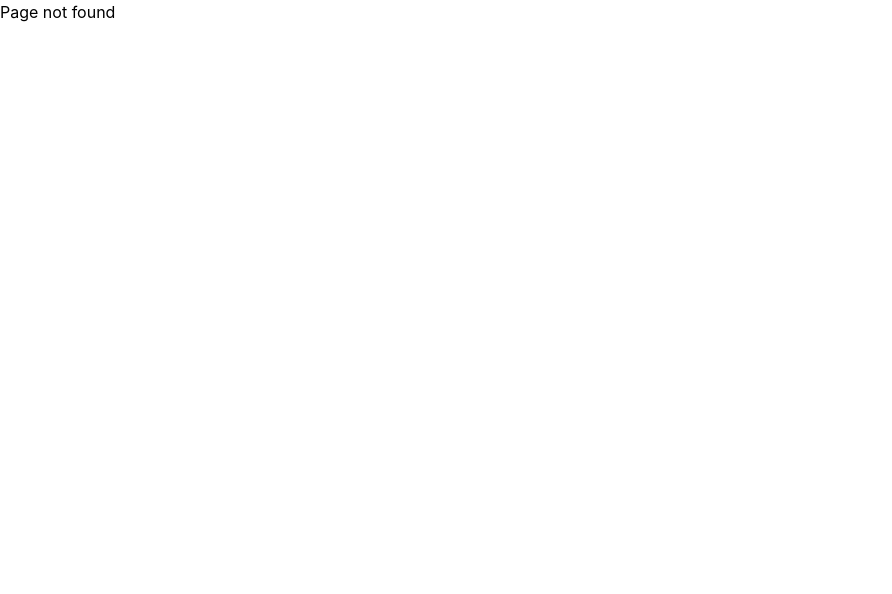
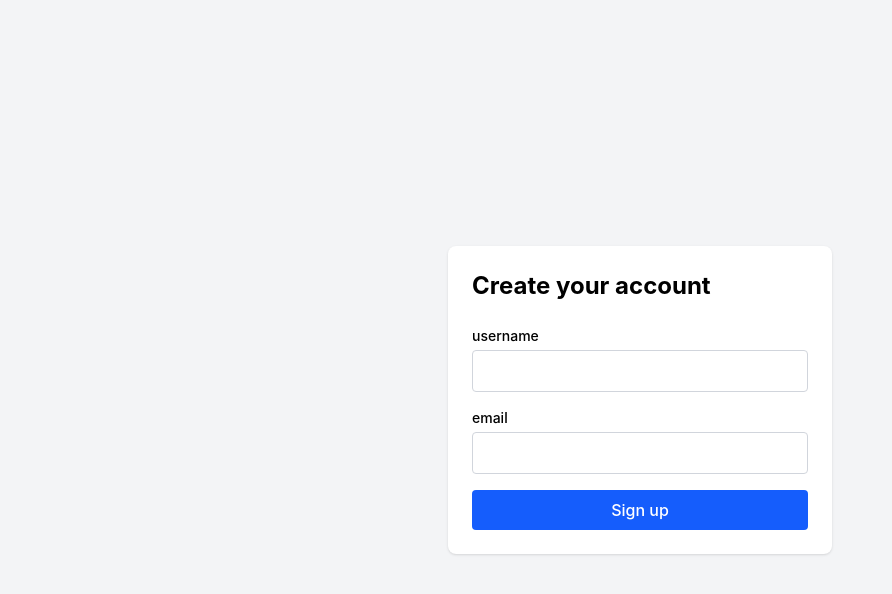
Before and after one commit to marcosls13/WePomodoro, a React (Vite) app in the folder frontend/: page /signup in a window 1280 px wide. Before the commit this address had no page. Shown: the top 594 px of the page, without its empty margins (0-892 px from the left). Built offline with nearby package versions, Linux system fonts and the light colour scheme.

Commit message:
static signup page

```diff
--- a/frontend/src/App.tsx
+++ b/frontend/src/App.tsx
@@ -2,6 +2,7 @@ import { Routes, Route } from "react-router";
 import Home from "./pages/Home";
 import About from "./pages/About";
 import NotFound from "./pages/NotFound";
+import SignUp from "./pages/SignUp";
 
 function App() {
   return (
@@ -9,6 +10,7 @@ function App() {
       <Route path="/" element={<Home />} />
       <Route path="/about" element={<About />} />
       <Route path="*" element={<NotFound />} />
+      <Route path="/signup" element={<SignUp />} />
     </Routes>
   );
 }
--- /dev/null
+++ b/frontend/src/pages/SignUp.tsx
@@ -0,0 +1,24 @@
+export default function SignUp() {
+  return (
+    <main className="flex min-h-screen items-center justify-center bg-gray-100">
+      <div className="w-full max-w-sm rounded-lg bg-white p-6 shadow">
+        <h1 className="mb-6 text-2xl font-bold">
+          Create your account
+        </h1>
+        <form className="flex flex-col gap-4">
+          <div className="flex flex-col gap-1">
+            <label htmlFor="username" className="text-sm font-medium">username</label>
+            <input id="username" required className="w-full rounded border border-gray-300 px-3 py-2" />
+          </div>
+
+          <div className="flex flex-col gap-1">
+            <label htmlFor="email" className="text-sm font-medium">email</label>
+            <input id="email" type="email" required className="w-full rounded border border-gray-300 px-3 py-2" />
+          </div>
+
+          <button type="submit" className="rounded bg-blue-600 px-4 py-2 font-medium text-white hover:bg-blue-700">Sign up</button>
+        </form>
+      </div>
+    </main>
+  );
+}
```
